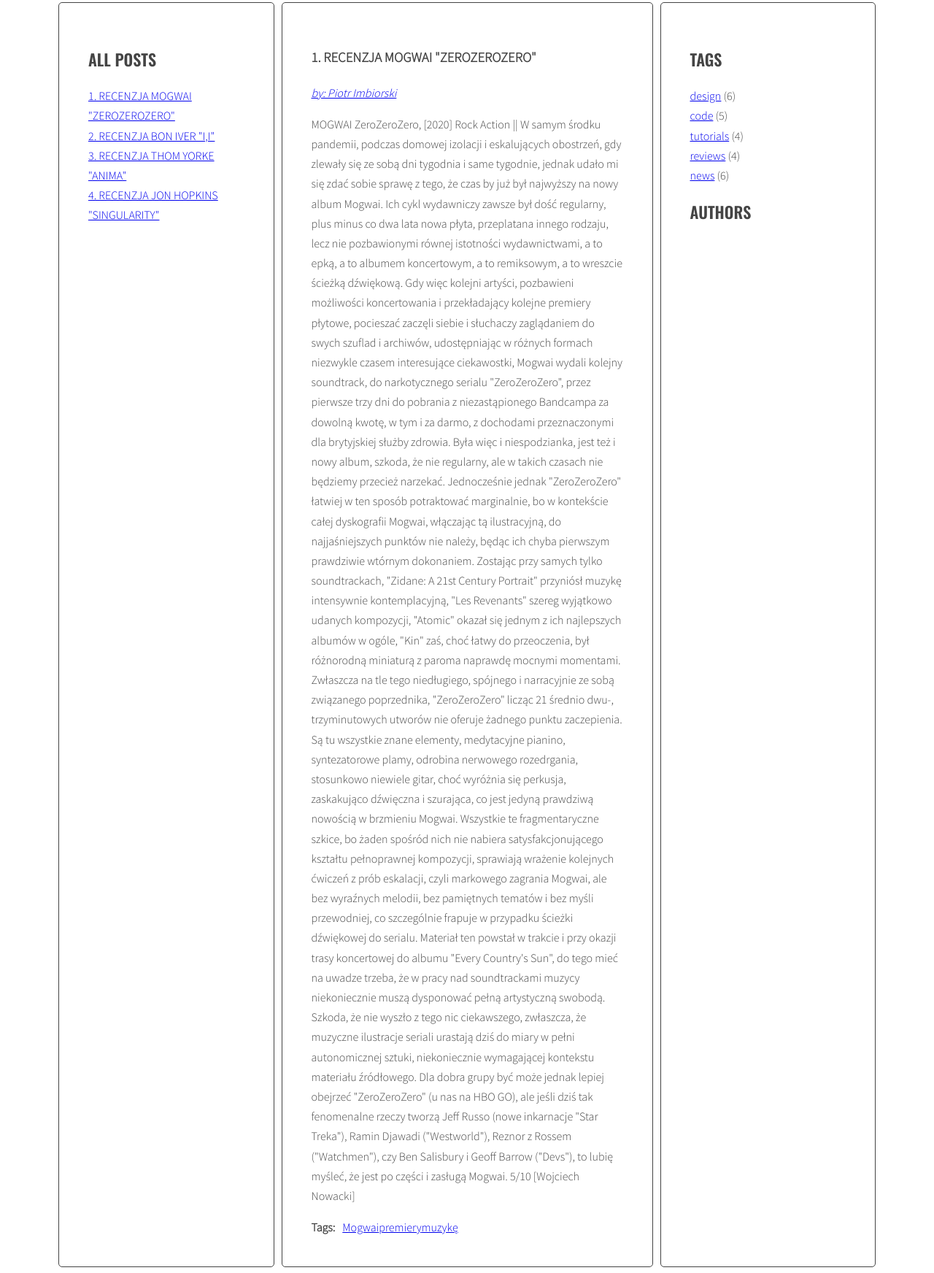
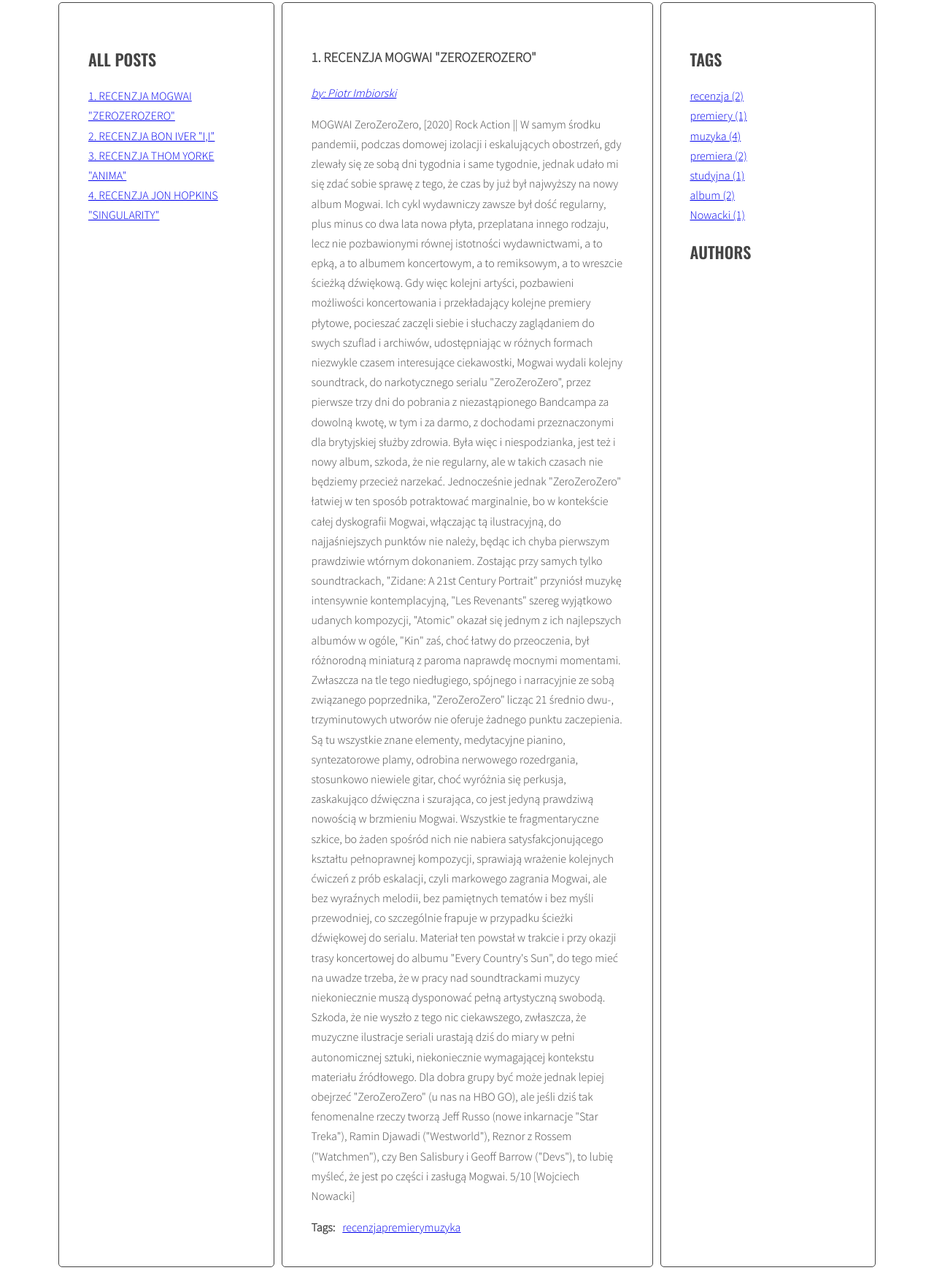
Before and after one commit to wojciecholejnik/blog, a website: page index.html in a window 1280 px wide. Shown: the part 240-1984 px from the top of the page at 73% size. Drawn offline with nearby package versions, Linux system fonts and the light colour scheme.

Commit message:
add right-side tags list

```diff
--- a/index.html
+++ b/index.html
@@ -18,7 +18,7 @@
                     <ul class="list titles" id="title-list"></ul>
                 </aside>
                 <section class="posts">
-                    <article class="post active" id="article-1" data-tags="Mogwai premiery muzykę" data-author="Piotr Imbiorski">
+                    <article class="post active" id="article-1" data-tags="recenzja premiery muzyka" data-author="Piotr Imbiorski">
                         <h3 class="post-title">1. RECENZJA MOGWAI "ZEROZEROZERO"</h3>
                         <p class="post-author"></p>
                         <div class="post-content">
@@ -34,7 +34,7 @@
                             </ul>
                         </div>
                     </article>
-                    <article class="post" id="article-2" data-tags="Iver dźwięczna studyjnego" data-author="Damian Wojciechowski">
+                    <article class="post" id="article-2" data-tags="premiera muzyka studyjna" data-author="Damian Wojciechowski">
                         <h3 class="post-title">2. RECENZJA BON IVER "I,I"</h3>
                         <p class="post-author"></p>
                         <div class="post-content">
@@ -49,7 +49,7 @@
                             </ul>
                         </div>
                     </article>
-                    <article class="post" id="article-3" data-tags="ANIMA album Nowacki" data-author="Piotr Żurek">
+                    <article class="post" id="article-3" data-tags="recenzja album Nowacki muzyka" data-author="Piotr Żurek">
                         <h3 class="post-title">3. RECENZJA THOM YORKE "ANIMA"</h3>
                         <p class="post-author"></p>
                         <div class="post-content">
@@ -63,7 +63,7 @@
                             </ul>
                         </div>
                     </article>
-                    <article class="post" id="article-4" data-tags="premiery album HOPKINS" data-author="Piotr Żurek">
+                    <article class="post" id="article-4" data-tags="premiera album muzyka" data-author="Piotr Żurek">
                         <h3 class="post-title">4. RECENZJA JON HOPKINS "SINGULARITY"</h3>
                         <p class="post-author"></p>
                         <div class="post-content">
@@ -80,11 +80,6 @@
                 <aside class="sidebar">
                     <h2 class="section-title">Tags</h2>
                     <ul class="list tags">
-                        <li><a href="#">design</a> <span>(6)</span></li>
-                        <li><a href="#">code</a> <span>(5)</span></li>
-                        <li><a href="#">tutorials</a> <span>(4)</span></li>
-                        <li><a href="#">reviews</a> <span>(4)</span></li>
-                        <li><a href="#">news</a> <span>(6)</span></li>
                     </ul>
                     <h2 class="section-title">Authors</h2>
                     <ul class="list authors">
--- a/js/script.js
+++ b/js/script.js
@@ -5,7 +5,8 @@
         optTitleListSelector = '.titles',
         optTitleSelector = '.post-title',
         optArticleTagsSelector = '.post-tags .list',
-        optArticleAuthorsSelector = '.post-author';
+        optArticleAuthorsSelector = '.post-author',
+        optTagsListSelector = '.tags.list';
 
     /*---------------------------------------*/
     const titleClickHandler = function(event){
@@ -75,6 +76,8 @@
     /*---------------------------------------*/
     const generateTags = function(){
 
+        /* [NEW] create a new variable allTags with an empty object */
+        let allTags = {};
         /* [DONE] find all articles */
         const articles = document.querySelectorAll('.post');
 
@@ -93,7 +96,7 @@
             let articleTags = article.getAttribute('data-tags');
             //console.log('articleTags: ' + articleTags);
 
-            /* split tags into array */
+            /* [DONE] split tags into array */
             const articleTagsArray = articleTags.split(' ');
             //console.log('articleTagsArray: ' + articleTagsArray);
             /* START LOOP: for each tag */
@@ -104,12 +107,34 @@
                 //console.log(html);
                 /* add generated code to html variable */
                 findedWrapper.insertAdjacentHTML('beforeend', html);
+                /* [NEW] check if this link is NOT already in allTags */
+                if(!allTags[tag]) {
+                    /* [NEW] add tag to allTags object */
+                    allTags[tag] = 1;
+                } else {
+                    allTags[tag]++;
+                }
             /* END LOOP: for each tag */
             } //console.log(findedWrapper);
             /* insert HTML of all the links into the tags wrapper */
-
+            console.log('allTag object: ', allTags);
         /* END LOOP: for every article: */
         }
+        /* [NEW] find list of tags in right column */
+        const tagList = document.querySelector('.tags');
+
+        /* [NEW] create variable for all links HTML code */
+        let allTagsHTML = '';
+
+        /* [NEW] START LOOP: for each tag in allTags: */
+        for(let tag in allTags){
+        /* [NEW] generate code of a link and add it to allTagsHTML */
+            allTagsHTML += '<li><a href="#tag-' + tag + '">' + tag + ' (' + allTags[tag] + ') ' + '</a></li>';
+        }
+        /* [NEW] END LOOP: for each tag in allTags: */
+
+        /*[NEW] add HTML from allTagsHTML to tagList */
+        tagList.innerHTML = allTagsHTML;
     };
     generateTags();
     /*---------------------------------------*/
```
